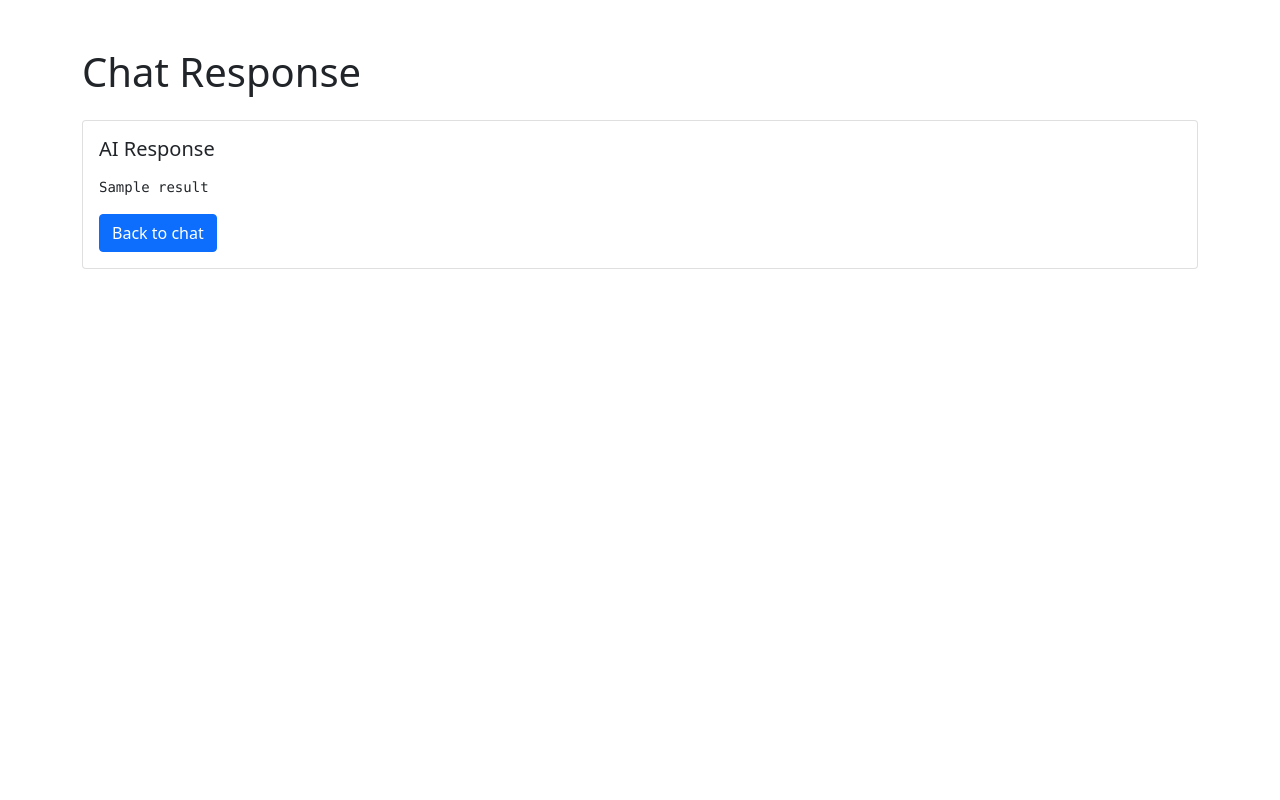
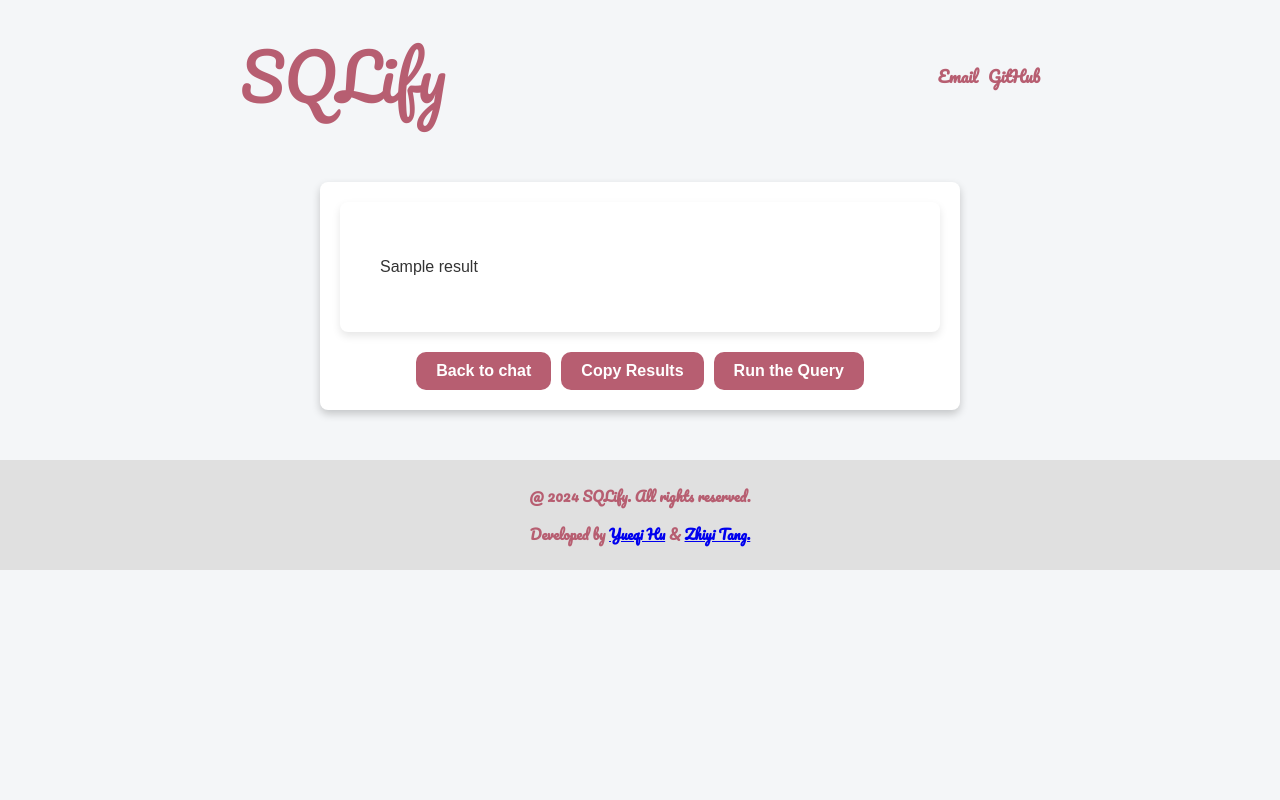
Before and after one commit to yueqih999/SQLify, a Flask app: template web-app/templates/response.html in a window 1280 px wide. Run offline with Flask 2, Linux system fonts and the light colour scheme; the template is opened without the code that fills it: most values are stand-ins (such as "Sample title", 1, 10 or a date in 2020).

Commit message:
frontend

```diff
--- a/web-app/templates/response.html
+++ b/web-app/templates/response.html
@@ -4,18 +4,184 @@
     <meta charset="UTF-8">
     <meta name="viewport" content="width=device-width, initial-scale=1.0">
     <title>SQLify Chat Response</title>
-    <link href="https://cdn.jsdelivr.net/npm/bootstrap@5.1.3/dist/css/bootstrap.min.css" rel="stylesheet">
+
+    <link rel="preconnect" href="https://fonts.googleapis.com">
+    <link rel="preconnect" href="https://fonts.gstatic.com" crossorigin>
+    <link href="https://fonts.googleapis.com/css2?family=Caveat:wght@400;500&family=Pacifico&display=swap" rel="stylesheet">
+
+
+    <style>
+        body {
+            font-family: 'Archivo', sans-serif;
+            margin: 0;
+            background-color: #f4f6f8;
+            display: flex;
+            flex-direction: column;
+            align-items: center;
+            min-height: 100vh;
+        }
+
+        .header {
+            font-size: 64px;
+            color: #b75e71;
+            font-family: 'Pacifico', cursive;
+            text-align: center;
+            margin-top: 20px;
+            display: flex;
+            justify-content: space-between;
+            width: 80%;
+            align-items: center;
+            max-width: 800px;
+        }
+
+        .header-buttons {
+            display: flex;
+            gap: 10px;
+        }
+
+        .header-button {
+            color: #b75e71;
+            font-size: 16px;
+            font-weight: bold;
+            text-decoration: none;
+            cursor: pointer;
+        }
+
+        .header-button:hover {
+            text-decoration: underline;
+        }
+
+        .container {
+            text-align: center;
+            padding: 20px;
+            background-color: #ffffff;
+            border-radius: 8px;
+            box-shadow: 0 4px 8px rgba(0, 0, 0, 0.2);
+            width: 80%;
+            max-width: 600px;
+            margin-top: 50px;
+            margin-bottom: 50px;
+        }
+
+        .content-box {
+            overflow: auto;
+            padding: 20px;
+            background-color: #ffffff;
+            border-radius: 8px;
+            box-shadow: 0 4px 8px rgba(0, 0, 0, 0.1);
+            font-family: 'Archivo', sans-serif;
+            text-align: left;
+            position: relative;
+        }
+
+        .copy-button-container {
+            display: flex;
+            justify-content: flex-end;
+            margin-bottom: 10px;
+        }
+
+        .card-body {
+            padding: 20px;
+        }
+
+        .card-title {
+            font-size: 24px;
+            font-weight: bold;
+            color: #333;
+            font-family: 'Pacifico', cursive;
+            margin-bottom: 15px;
+        }
+
+        .card-text {
+            font-size: 16px;
+            color: #333;
+            white-space: pre-wrap;
+            word-wrap: break-word;
+            max-height: 300px;
+            overflow-y: auto;
+        }
+
+        .button-row {
+            display: flex;
+            gap: 10px;
+            justify-content: center;
+            margin-top: 20px;
+        }
+
+        .button {
+            background-color: #b75e71;
+            color: white;
+            border: none;
+            cursor: pointer;
+            font-weight: bold;
+            border-radius: 10px;
+            padding: 10px 20px;
+            font-size: 16px;
+            text-decoration: none;
+            font-family: 'Archivo', sans-serif;
+        }
+
+        .button:hover {
+            background-color: #a05465;
+        }
+
+        .footer {
+            text-align: center;
+            padding: 10px;
+            background-color: #e0e0e0;
+            color: #333;
+            width: 100%;
+            font-size: 14px;
+            font-family: 'Pacifico', cursive;
+        }
+
+        .footer{
+            color: #b75e71;
+            text-decoration: none;
+            font-weight: bold;
+        }
+
+    </style>
+
+    <script>
+        function copyToClipboard() {
+            const resultText = document.getElementById("resultText").innerText;
+            navigator.clipboard.writeText(resultText).then(() => {
+                alert("Content copied to clipboard!");
+            }).catch(err => {
+                console.error("Failed to copy: ", err);
+            });
+        }
+    </script>
+
 </head>
 <body>
-    <div class="container mt-5">
-        <h1 class="mb-4">Chat Response</h1>
-        <div class="card">
+    <div class="header">
+        <span>SQLify</span>
+        <div class="header-buttons">
+            <a href="mailto:yueqih@hotmail.com" class="header-button">Email</a>
+            <a href="https://github.com/yueqih999/SQLify" class="header-button" target="_blank">GitHub</a>
+        </div>
+    </div>
+
+    <div class="container">
+        <div class="content-box">
             <div class="card-body">
-                <h5 class="card-title">AI Response</h5>
-                <p class="card-text"><pre>{{ result }}</pre></p>
-                <a href="/" class="btn btn-primary">Back to chat</a>
+                <p id="resultText" class="card-text">{{ result }}</p>
             </div>
         </div>
+
+        <div class="button-row">
+            <a href="/" class="button">Back to chat</a>
+            <button class="button" onclick="copyToClipboard()">Copy Results</button>
+            <button class="button" onclick="runQuery()">Run the Query</button>
+        </div>
     </div>
+
+    <div class="footer">
+        <p>@ 2024 SQLify. All rights reserved.</p>
+        <p>Developed by <a href="https://www.linkedin.com/in/yueqi-hu-yueqih999/" target="_blank">Yueqi Hu</a> & <a href="https://www.linkedin.com/in/zhiyi-tang/" target="_blank">Zhiyi Tang.</p>
+    </div>
+
 </body>
 </html>
```
Also changed, not shown: web-app/templates/index.html (+8 -6 lines).
